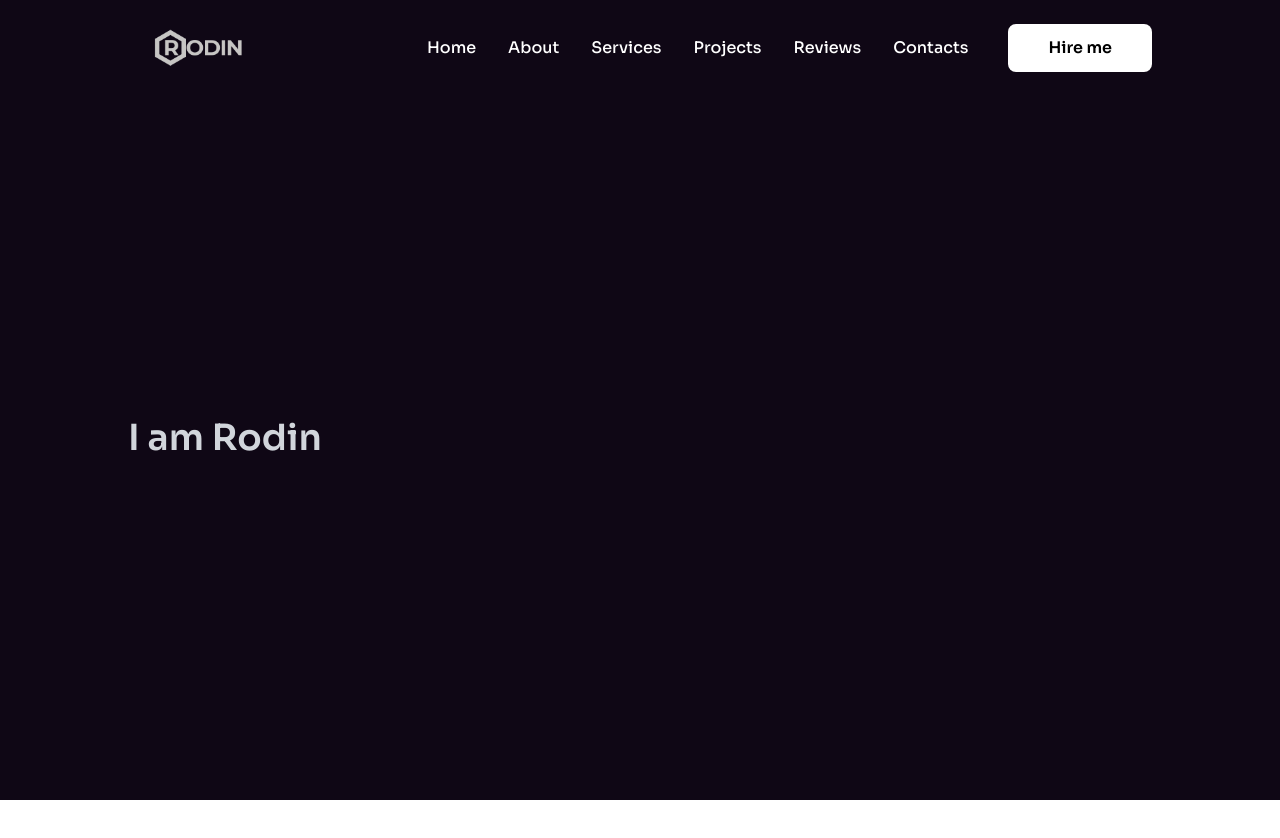
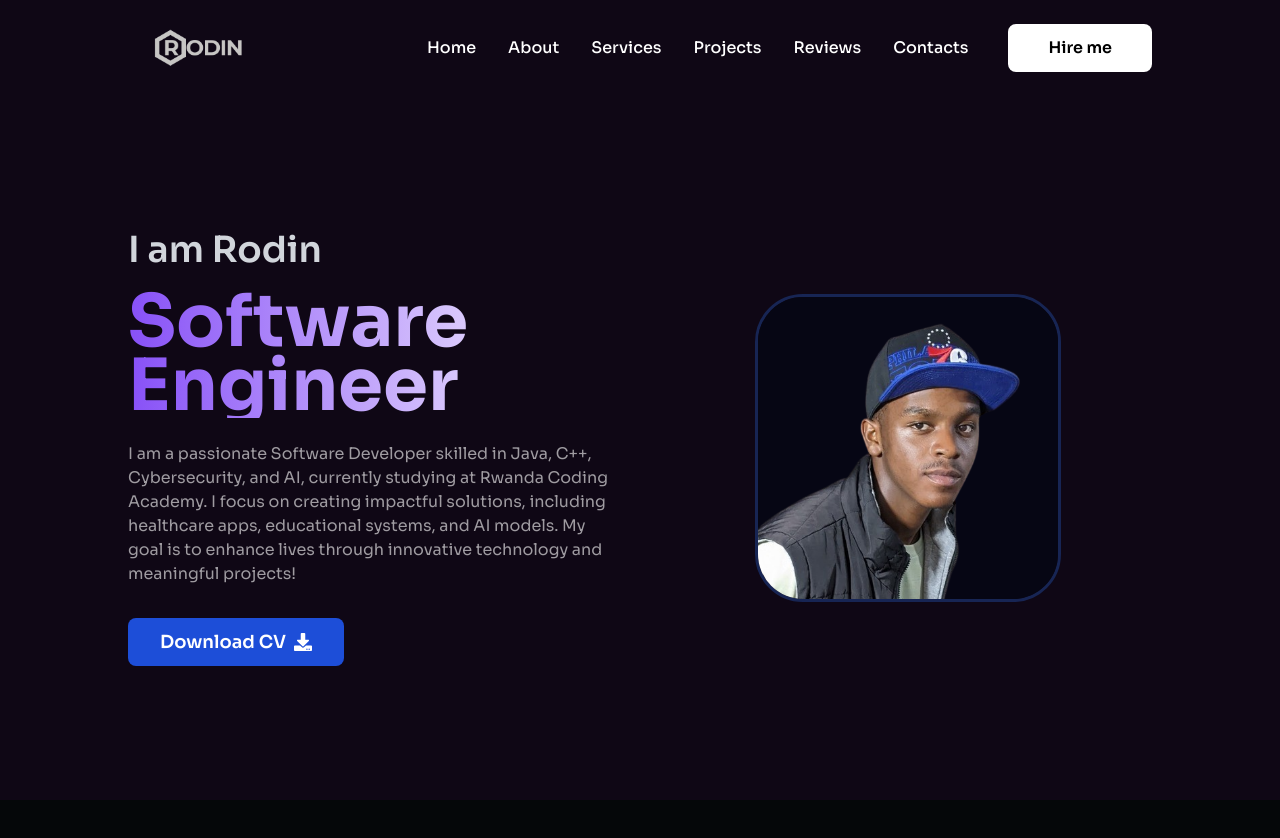
Before and after one commit to mahingaRodin/Portfolio, a Next.js app: page / in a window 1280 px wide. Shown: the top 838 px of the page. Before the commit the page ends 800 px from the top, so only its background shows below. Built offline with nearby package versions, Linux system fonts and the light colour scheme.

Commit message:
Main updates

```diff
--- /dev/null
+++ b/components/Helper/SectionHeading.tsx
@@ -0,0 +1,9 @@
+import React from 'react'
+
+const SectionHeading = () => {
+  return (
+    <div>SectionHeading</div>
+  )
+}
+
+export default SectionHeading
--- /dev/null
+++ b/components/Home/About/About.tsx
@@ -0,0 +1,11 @@
+import React from 'react'
+
+const About = () => {
+  return (
+      <div className="pt-16 pb-16 bg-[#050709]">
+           {/* Section Heading */}
+    </div>
+  )
+}
+
+export default About
--- a/components/Home/Hero/Hero.tsx
+++ b/components/Home/Hero/Hero.tsx
@@ -1,5 +1,7 @@
 import { BaseInfo } from "@/Data/data";
+import { FaDownload } from "react-icons/fa";
 import React from "react";
+import Image from "next/image";
 
 const Hero = () => {
   return (
@@ -8,12 +10,33 @@
         <div className="grid grid-cols-1 lg:grid-cols-2 items-center gap-12">
           {/* Text Content */}
           <div>
+            {/* Sub Heading */}
             <h1 className="text-2xl md:text-3xl lg:text-4xl mb-5 text-gray-300 font-semibold">
               I am {BaseInfo.name}
             </h1>
+            {/* Title */}
+            <h1 className="text-bg text-3xl sm:text-4xl md:text-5xl lg:text-6xl xl:text-7xl font-bold md:leading-[3rem] lg:leading-[3.5rem] xl:leading-[4rem] text-white">
+              {BaseInfo.position}
+            </h1>
+            {/* description */}
+            <p className="mt-6 text-sm md:text-base text-white text-opacity-60">
+              {BaseInfo.description}
+            </p>
+            {/* Button */}
+            <button className="md:px-8 md:py-2.5 px-6 py-1.5 text-white font-semibold text-sm md:text-lg transition-all duration-200 rounded-lg mt-8 bg-blue-700 hover:bg-blue-900 flex items-center space-x-2 ">
+              <span>Download CV</span>
+              <FaDownload />
+            </button>
           </div>
           {/* Image Content */}
-          <div></div>
+          <div className="mx-auto hidden lg:block rounded-[3rem] border-[3.5px] border-blue-950 overflow-x-hidden">
+            <Image
+              src={BaseInfo.profilePic}
+              alt={BaseInfo.name}
+              width={300}
+              height={300}
+            />
+          </div>
         </div>
       </div>
     </div>
--- a/components/Home/Home.tsx
+++ b/components/Home/Home.tsx
@@ -1,10 +1,12 @@
 import React from "react";
 import Hero from "./Hero/Hero";
+import About from "./About/About";
 
 const Home = () => {
   return (
     <div className="overflow-hidden">
       <Hero />
+      <About />
     </div>
   );
 
```
